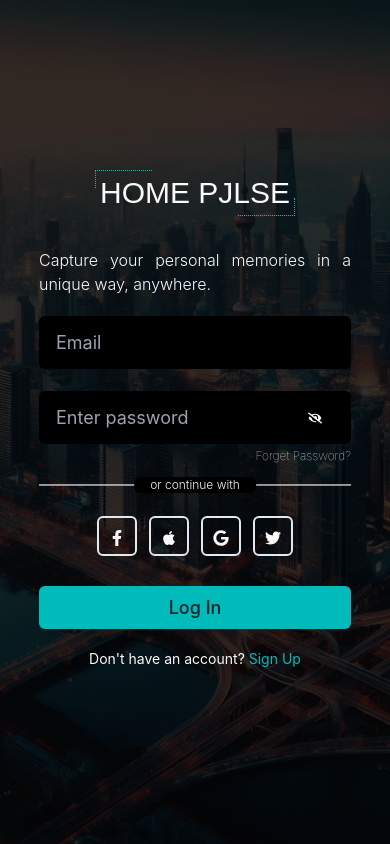
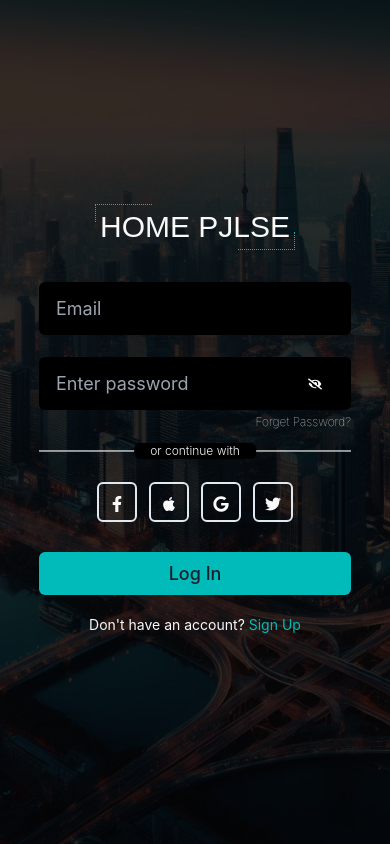
Before and after one commit to Psalm112/HomePulse---Real-Estate-Agency, a React (Vite) app: page /login in a window 390 px wide. Built offline with nearby package versions, Linux system fonts and the light colour scheme.

Commit message:
Update Login.tsx

```diff
--- a/src/modules/authentication/Login.tsx
+++ b/src/modules/authentication/Login.tsx
@@ -18,9 +18,9 @@ function Login() {
             <h1 className="mohave text-offwhite font-medium text-3xl mb-[2vh] relative after:content-[''] after:absolute after:bottom-[-5px] after:right-[-5px] after:block after:h-[50%] after:w-[30%] after:border-[#00bbba] after:border-dotted after:border-b-[1px] after:border-r-[1px] after:animate-[fillBorder_1s_linear] before:content-[''] before:absolute before:top-[-5px] before:left-[-5px] before:block before:h-[50%] before:w-[30%] before:border-[#00bbba] before:border-dotted before:border-t-[1px] before:border-l-[1px] before:animate-[fillBorder_1s_linear] md:mb-[10vh] md:text-5xl">
               HOME PJLSE
             </h1>
-            <p className="max-w-[80%] text-offwhite font-light text-base md:hidden">
+{/*             <p className="max-w-[80%] text-offwhite font-light text-base md:hidden">
               Capture your personal memories in a unique way, anywhere.
-            </p>
+            </p> */}
             {!forgotPassword ? (
               <LoginForm
                 setIsOtp={setIsOtp}
```
